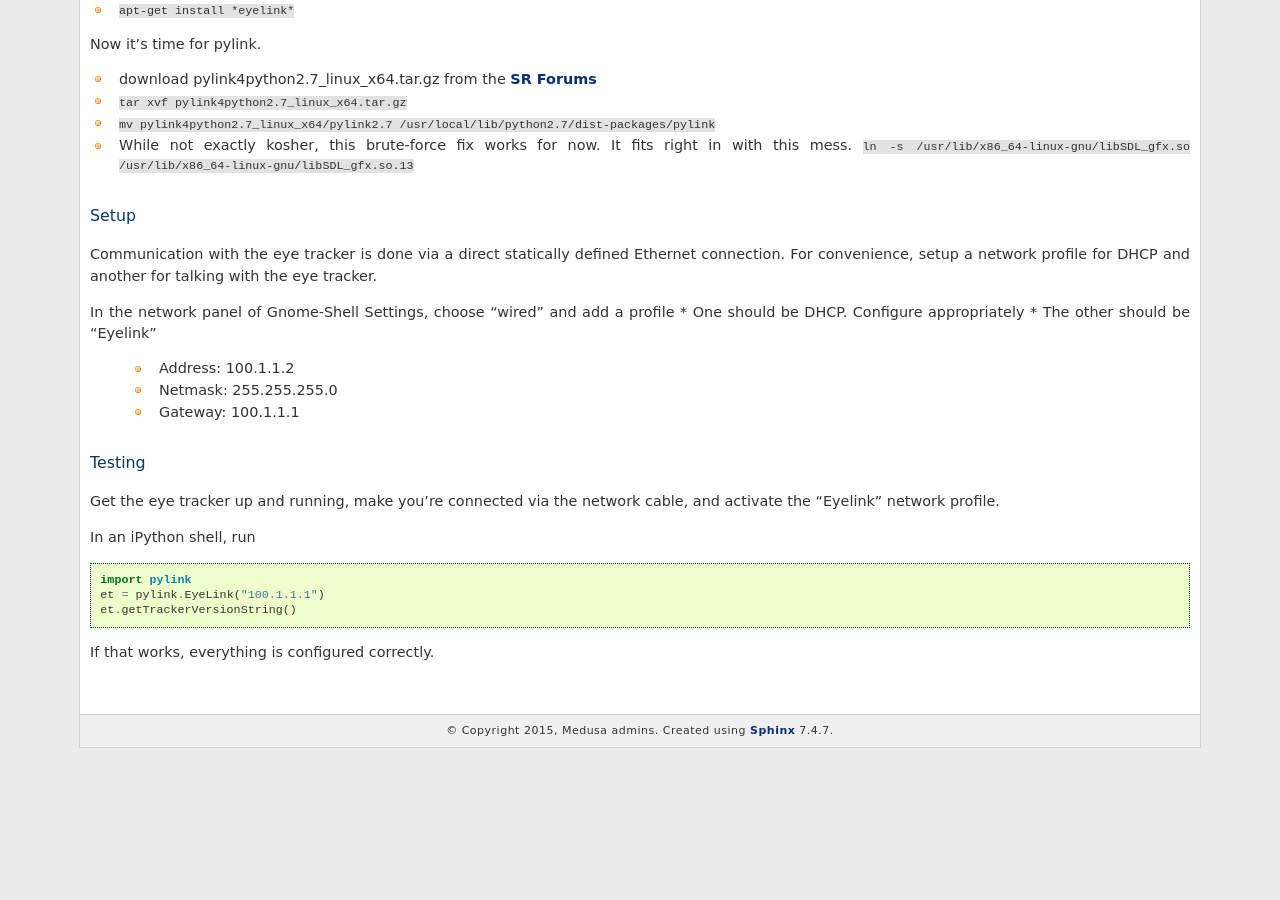
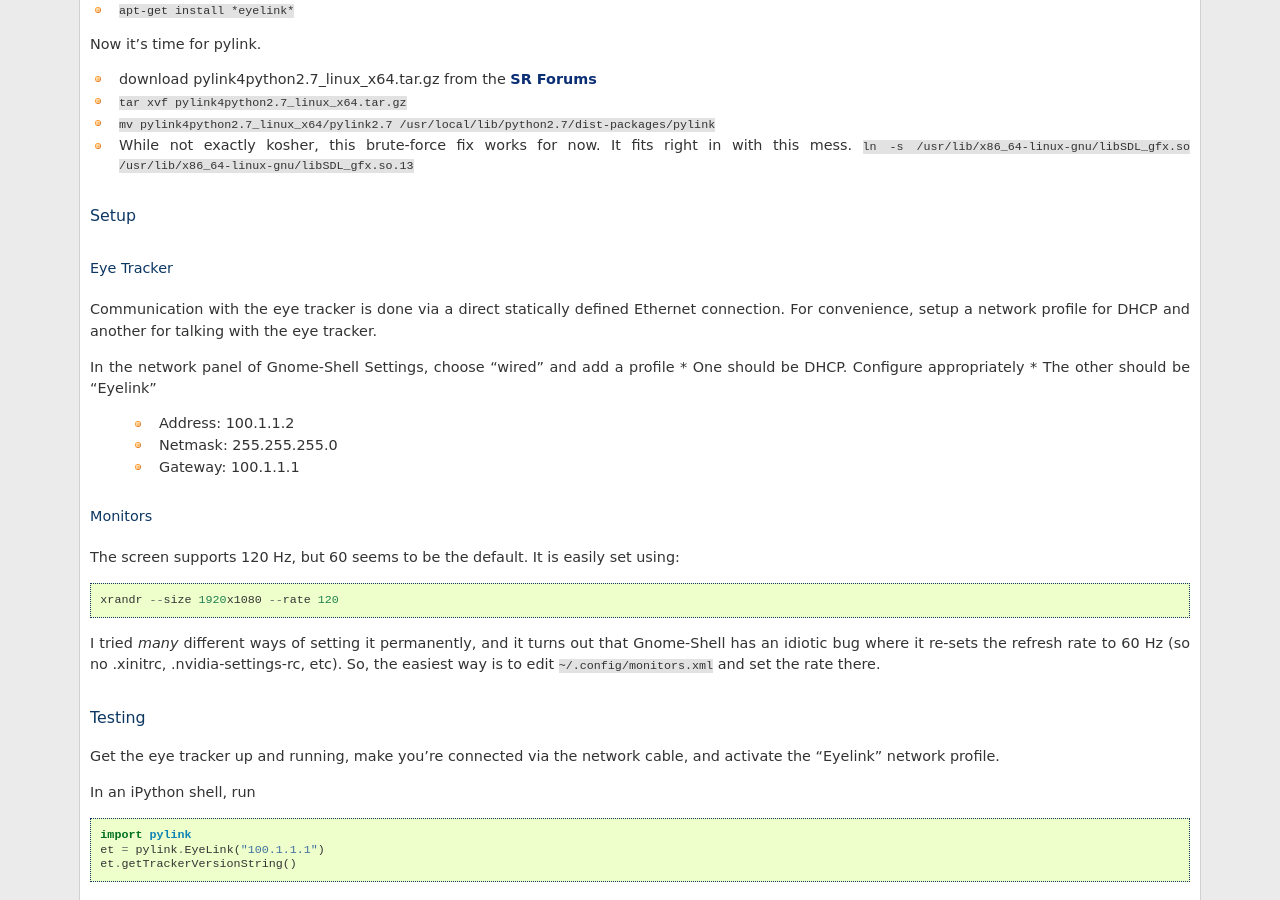
Before and after one commit to psychoinformatics-de/ipsy-docs, a Sphinx documentation site: the page built from source/internal/labs/pollmann_eyetracker.rst, in a window 1280 px wide and 900 px high, scrolled down 946 px. Built offline with Sphinx 7.4.7, drawn with Linux system fonts in a browser that asks for light colours; formulas are drawn with MathJax 3; pages that are not in the unit, such as notebooks, are missing from menus; before the commit the page ends 1694 px from its top, so only the background shows below that.

Commit message:
Add monitor refresh setting

```diff
--- a/source/internal/labs/pollmann_eyetracker.rst
+++ b/source/internal/labs/pollmann_eyetracker.rst
@@ -72,6 +72,9 @@ Now it's time for pylink.
 Setup
 -----
 
+Eye Tracker
+~~~~~~~~~~~
+
 Communication with the eye tracker is done via a direct statically defined
 Ethernet connection. For convenience, setup a network profile for DHCP and
 another for talking with the eye tracker.
@@ -83,6 +86,19 @@ In the network panel of Gnome-Shell Settings, choose "wired" and add a profile
   * Address: 100.1.1.2
   * Netmask: 255.255.255.0
   * Gateway: 100.1.1.1
+
+Monitors
+~~~~~~~~
+
+The screen supports 120 Hz, but 60 seems to be the default. It is easily set
+using::
+
+    xrandr --size 1920x1080 --rate 120
+
+I tried *many* different ways of setting it permanently, and it turns out that
+Gnome-Shell has an idiotic bug where it re-sets the refresh rate to 60 Hz (so no
+.xinitrc, .nvidia-settings-rc, etc). So, the easiest way is to edit
+``~/.config/monitors.xml`` and set the rate there.
 
 Testing
 -------
```
